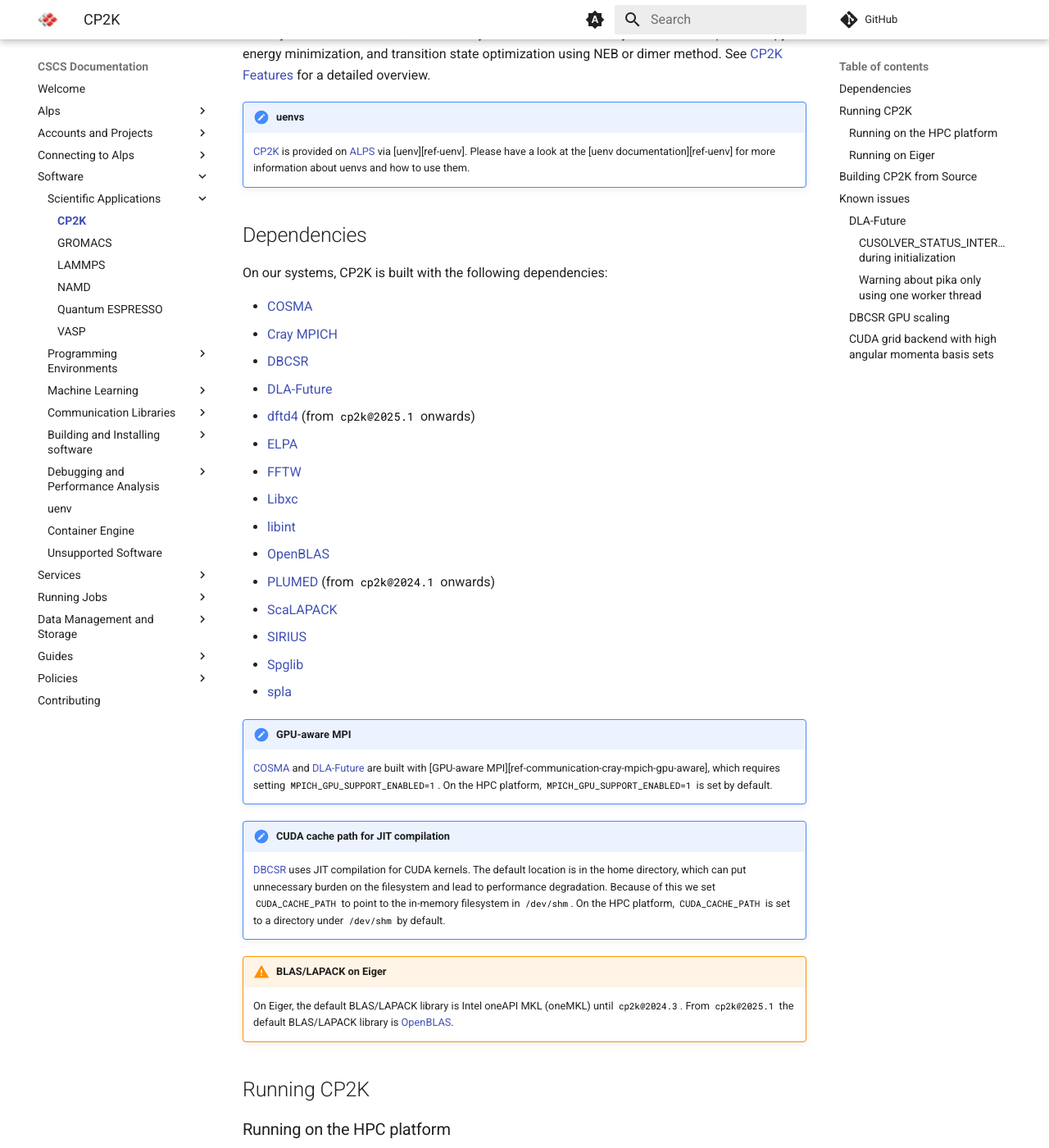
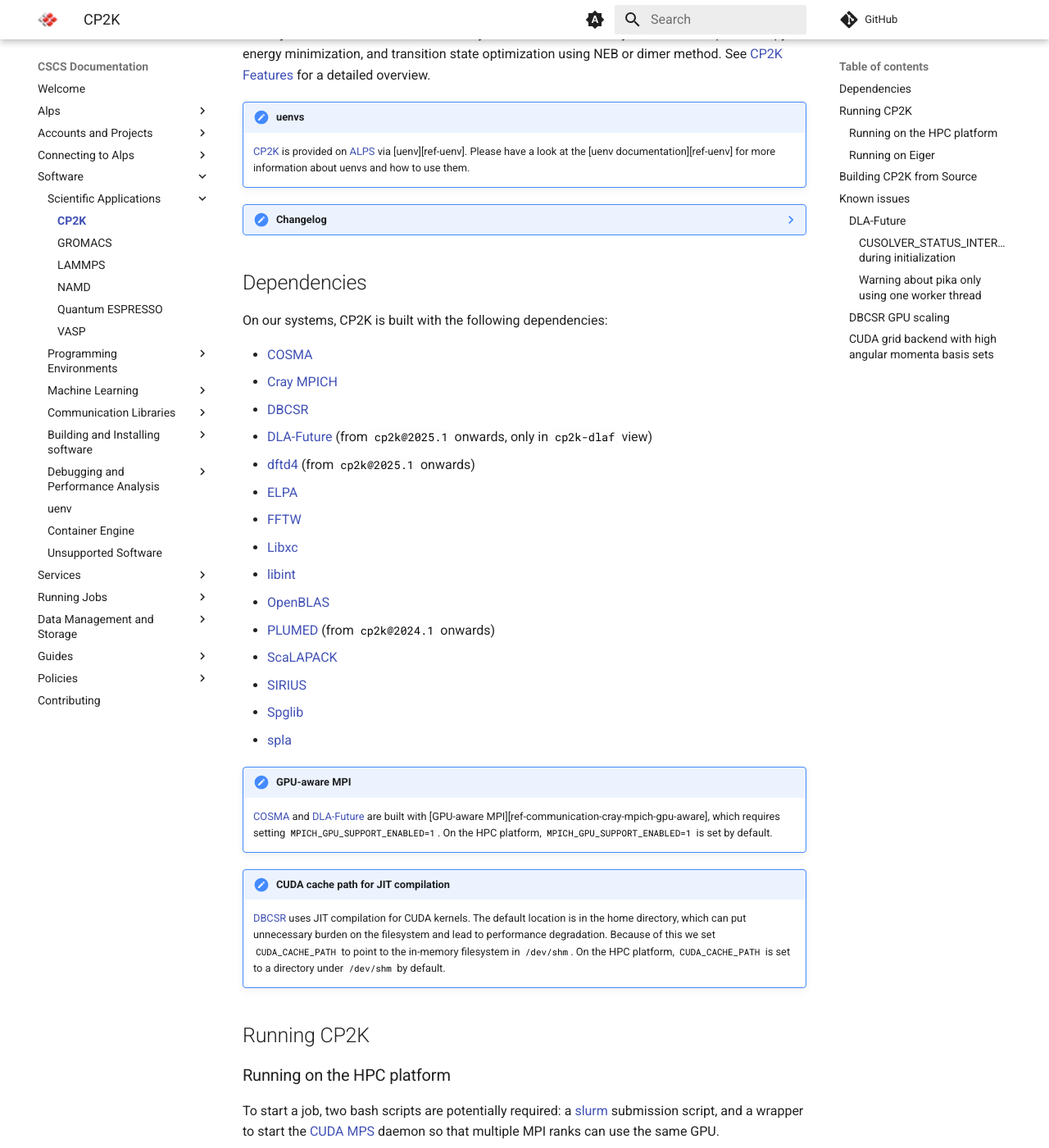
Before and after one commit to nickjbrowning/cscs-docs, an MkDocs documentation site: the page built from docs/software/sciapps/cp2k.md, in a window 1280 px wide and 1400 px high, scrolled down 490 px. Shown: the whole window at 82% size. Built offline with MkDocs 1.6.1 and Material for MkDocs 9.7.7, drawn with Linux system fonts in a browser that asks for light colours; comment, search, counter and statistics services are not loaded; some of the changed text lies outside the part shown.

Commit message:
CP2K uenv changelog (#111)
Co-authored-by: Mikael Simberg <mikael.simberg@iki.fi>

```diff
--- a/docs/software/sciapps/cp2k.md
+++ b/docs/software/sciapps/cp2k.md
@@ -15,6 +15,20 @@
     [CP2K] is provided on [ALPS][platforms-on-alps] via [uenv][ref-uenv].
     Please have a look at the [uenv documentation][ref-uenv] for more information about uenvs and how to use them.
 
+??? note "Changelog"
+
+    ??? note "2025.1"
+
+        * The `cp2k@2025.1:v1` uenv has been removed and replaced by `cp2k@2025.1:v2`
+            * The [DLA-Future] integration required special care by the user; without it, the performance is sub-optimal
+            * The DLA-Future integration has been moved to a separate `cp2k-dlaf` view
+            * The two views available in `cp2k@2025.1:v1` are still available, without DLA-Future: `cp2k` and `develop`
+            * Two new views with DLA-Future are available in `cp2k@2025.1:v2`: `cp2k-dlaf` and `develop-dlaf`
+        * The default BLAS/LAPACK library on [Eiger][ref-cluster-eiger] is now [OpenBLAS] (changed from Intel oneAPI MKL, oneMKL)
+            * Performance on some workloads is better and on others is comparable
+            * Brings uniformity across platforms
+
+
 ## Dependencies
 
 On our systems, CP2K is built with the following dependencies:
@@ -22,7 +36,7 @@
 * [COSMA]
 * [Cray MPICH]
 * [DBCSR]
-* [DLA-Future]
+* [DLA-Future] (from `cp2k@2025.1` onwards, only in `cp2k-dlaf` view)
 * [dftd4] (from `cp2k@2025.1` onwards)
 * [ELPA]
 * [FFTW]
@@ -46,11 +60,6 @@
     Because of this we set `CUDA_CACHE_PATH` to point to the in-memory filesystem in `/dev/shm`.
     On the HPC platform, `CUDA_CACHE_PATH` is set to a directory under `/dev/shm` by
     default.
-
-!!! warning "BLAS/LAPACK on Eiger"
-
-    On Eiger, the default BLAS/LAPACK library is Intel oneAPI MKL (oneMKL) until `cp2k@2024.3`.
-    From `cp2k@2025.1` the default BLAS/LAPACK library is [OpenBLAS].
 
 ## Running CP2K
 
@@ -415,7 +424,7 @@
 
 ### DLA-Future
 
-The `cp2k/2025.1` uenv provides CP2K with [DLA-Future] support enabled.
+The `cp2k/2025.1:v2` uenv provides CP2K with [DLA-Future] support enabled, in the `cp2k-dlaf` view.
 The DLA-Future library is initialized even if you don't [explicitly ask to use it](https://manual.cp2k.org/trunk/technologies/eigensolvers/dlaf.html).
 This can lead to some surprising warnings and failures described below.
 
```
